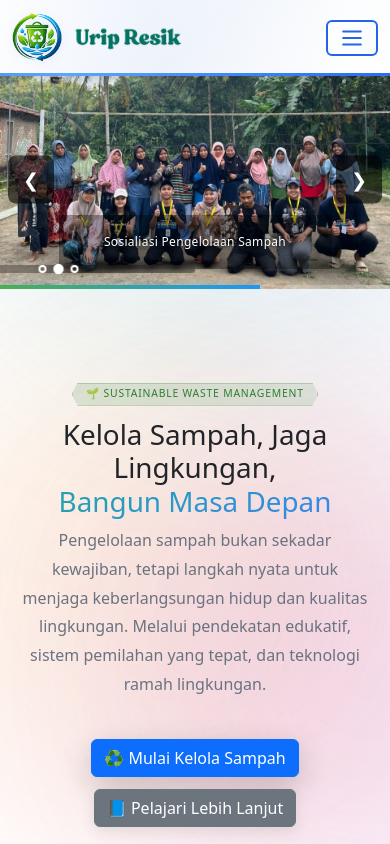
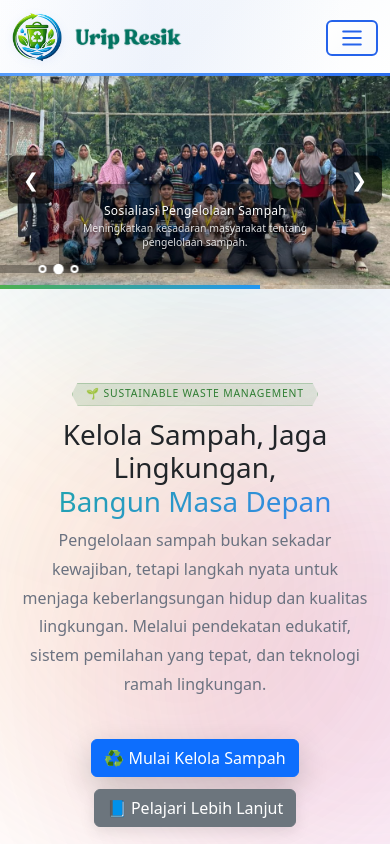
Before and after one commit to Endhisaocha11/Websitekknugm_sub2, a React (Vite) app: page / in a window 390 px wide. Shown: the top 844 px of the page. Built offline with nearby package versions, Linux system fonts and the light colour scheme.

Commit message:
fix - corousell

```diff
--- a/src/page/Carousel/Carousel.css
+++ b/src/page/Carousel/Carousel.css
@@ -87,10 +87,10 @@
 
 .carousel-caption p {
   margin: 4px 0 0 0;
-  font-size: clamp(0.65rem, 1.8vw, 0.85rem); /* Lebih kecil */
+  font-size: clamp(0.65rem, 1.8vw, 0.85rem);
   opacity: 0.85;
   line-height: 1.3;
-  display: none;
+  display: block; /* UBAH DARI none JADI block */
   text-shadow: 0 1px 2px rgba(0, 0, 0, 0.4);
 }
 
--- a/src/page/Information/InformationPage.jsx
+++ b/src/page/Information/InformationPage.jsx
@@ -536,12 +536,14 @@ const CTASection = () => {
             <Link
               to="/kegiatan"
               className="btn btn-info"
+              onClick={() => window.scrollTo({ top: 0, behavior: 'smooth' })}
             >
               🌱 Lihat Program Kami
             </Link>
             <Link
               to="/"
               className="btn btn-secondary"
+              onClick={() => window.scrollTo({ top: 0, behavior: 'smooth' })}
             >
               🏠 Kembali ke Beranda
             </Link>
@@ -550,6 +552,7 @@ const CTASection = () => {
               target="_blank"
               rel="noopener noreferrer"
               className="btn btn-link"
+              onClick={() => window.scrollTo({ top: 0, behavior: 'smooth' })}
             >
               📂 Lihat Sumber Artikel
             </a>
```
